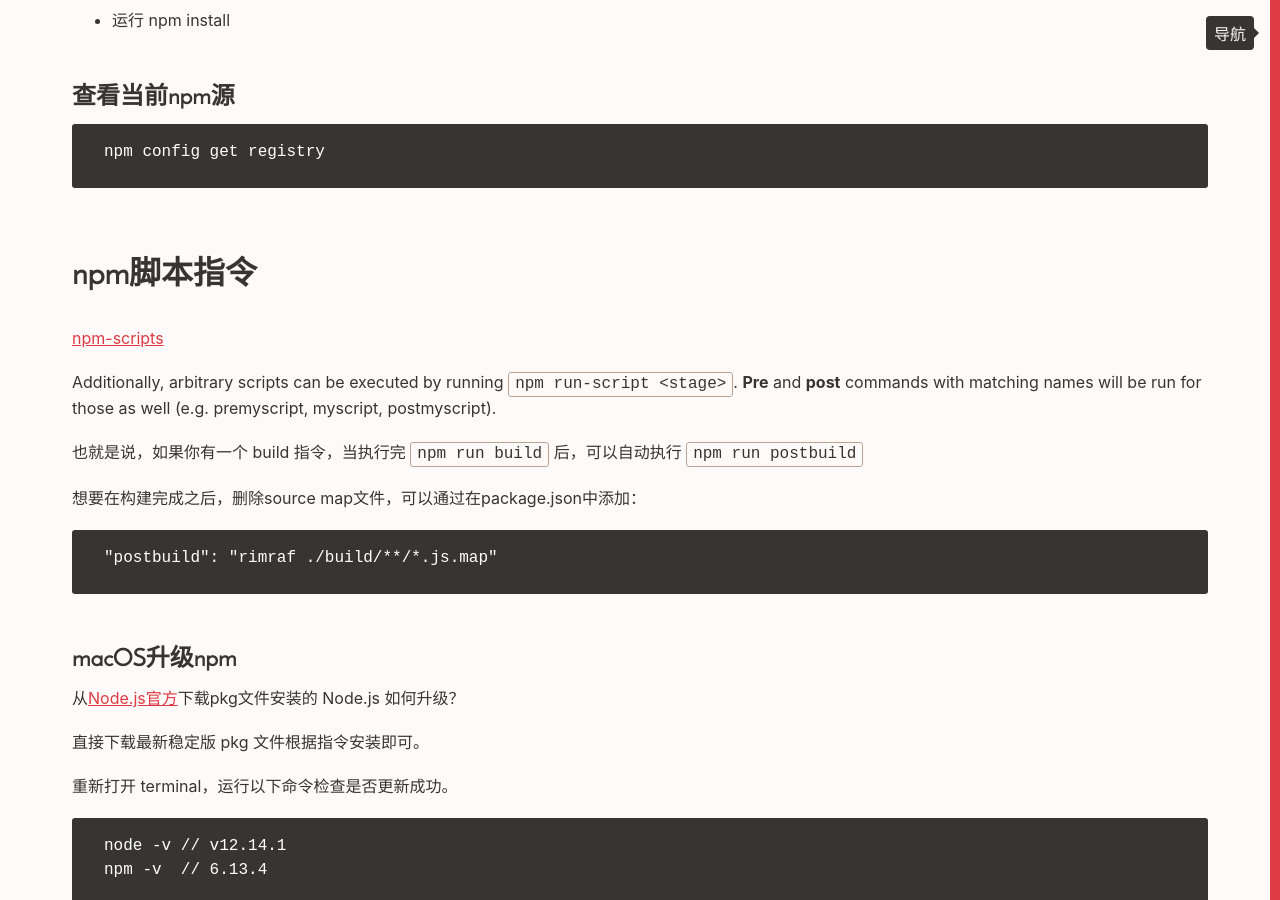
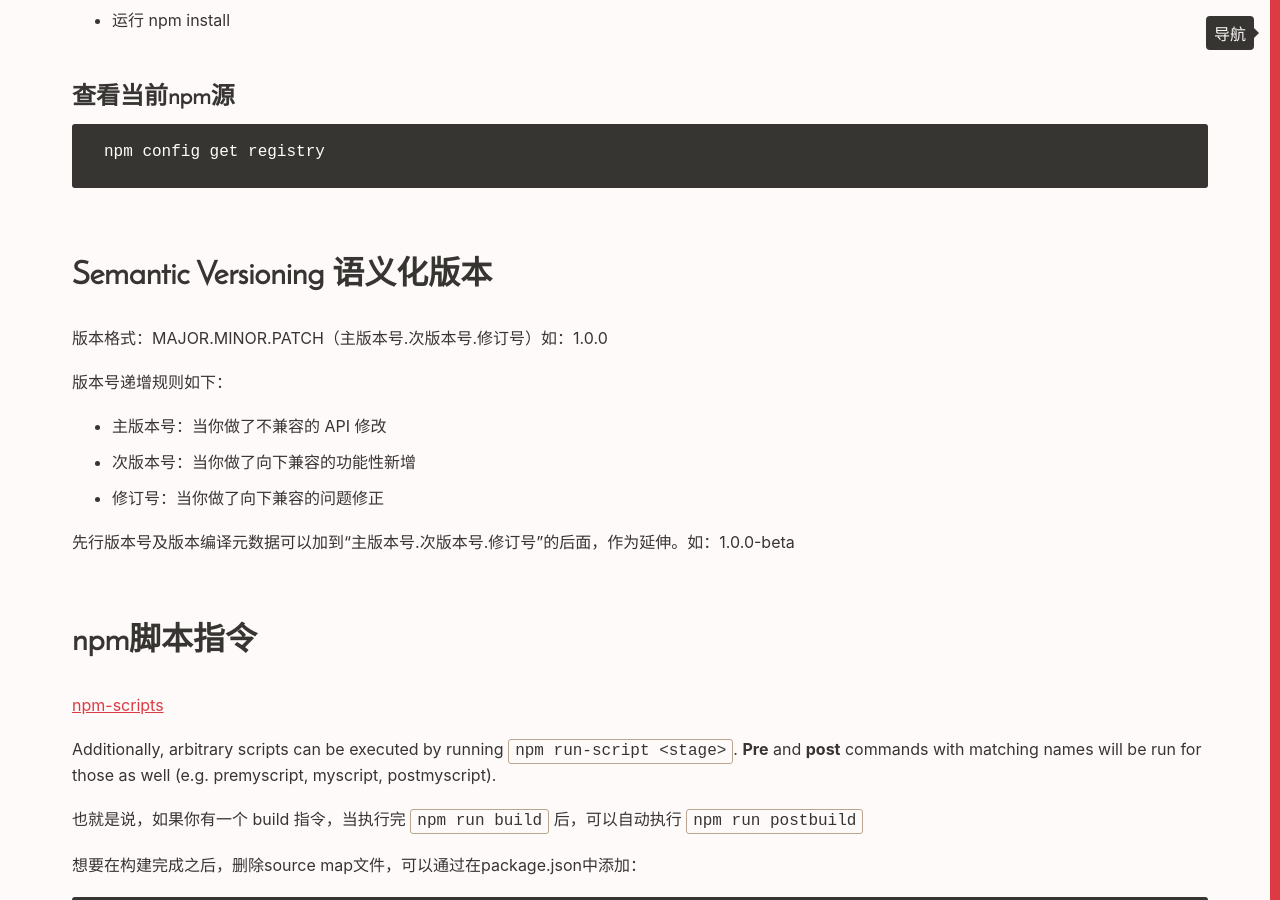
Before and after one commit to Vivi-wu/dive-into-web, a Jekyll site: the page built from _posts/2019-07-22-NPM-tips.markdown, in a window 1280 px wide and 900 px high, scrolled down 340 px. Built offline with Jekyll 4.4.1, drawn with Linux system fonts in a browser that asks for light colours.

Commit message:
update blog for git、shell and semantic versioning

```diff
--- a/_posts/2014-04-04-Git-commands.markdown
+++ b/_posts/2014-04-04-Git-commands.markdown
@@ -10,6 +10,10 @@ category: Other
 
     git config --global user.name "Vivienne"
     git config --global user.email vivienne@example.com
+    git config --global alias.ck checkout
+    git config --global alias.m merge
+    git config --global alias.pl pull
+    git config --global alias.ps push
 
 可在 `～/.gitconfig` 文件里查看 Git 全局配置。
 
--- a/_posts/2015-06-22-Autocomplete-Git-branch-name.markdown
+++ b/_posts/2015-06-22-Autocomplete-Git-branch-name.markdown
@@ -40,7 +40,7 @@ Mac 上用 `Tab` 键不能自动补全 Git 分支名称，每次都要手动输
         alias gc='git commit'
         alias ga='git add'
         alias gd='git diff'
-        alias gck='git checkout'
+        alias gm='git merge'
         alias gplm='git pull origin master'
         alias gpsm='git push origin master'
         alias gplt='git pull origin test'
--- a/_posts/2019-07-22-NPM-tips.markdown
+++ b/_posts/2019-07-22-NPM-tips.markdown
@@ -17,6 +17,18 @@ npm config get registry
 
 <!--more-->
 
+## Semantic Versioning 语义化版本
+
+版本格式：MAJOR.MINOR.PATCH（主版本号.次版本号.修订号）如：1.0.0
+
+版本号递增规则如下：
+
++ 主版本号：当你做了不兼容的 API 修改
++ 次版本号：当你做了向下兼容的功能性新增
++ 修订号：当你做了向下兼容的问题修正
+
+先行版本号及版本编译元数据可以加到“主版本号.次版本号.修订号”的后面，作为延伸。如：1.0.0-beta
+
 ## npm脚本指令
 
 [npm-scripts](https://docs.npmjs.com/misc/scripts)
@@ -30,6 +42,7 @@ Additionally, arbitrary scripts can be executed by running `npm run-script <stag
     "postbuild": "rimraf ./build/**/*.js.map"
 
 ### macOS升级npm
+
 从[Node.js官方](https://nodejs.org/zh-cn/)下载pkg文件安装的 Node.js 如何升级？
 
 直接下载最新稳定版 pkg 文件根据指令安装即可。
--- a/_posts/2020-09-09-Web-developer-last-and-first-day.markdown
+++ b/_posts/2020-09-09-Web-developer-last-and-first-day.markdown
@@ -44,6 +44,8 @@ shift+command+p，唤起 Package Control，安装完毕后，选择 Package Cont
 
 编辑器设置：Code-》Preferences-〉Settings：Word Wrap，改为 On（自动换行显示），Tab Size 改为 2（以两个spaces缩进）
 
+格式化相关：勾选 Format On Save、Format On Type、Trim Trailing Whitespace
+
 ### SSH Key
 
 公司代码库设置里找到添加 SSH Key 的地方，根据提示在本地生成新的 public SSH Key。命名规则：电脑+公司邮箱
--- a/_posts/2020-09-26-React-Native.markdown
+++ b/_posts/2020-09-26-React-Native.markdown
@@ -5,3 +5,4 @@ category: JavaScript
 
 1.代码修改完，在simulator模拟器中 cmd + R 刷新，才能看到代码生效
 2.模拟器里开启 Remote JS Debugging，在默认浏览器里新开tab（React Native Debugger），在开发者工具里就可以看到 console 输出了
+3.使用 xcode 打开 ios 项目，等待扫描项目文件结束（时间长短与项目代码量有关）选择一个模拟器。在 RN 项目根目录下，新建 ios 文件夹，将 ios 项目代码移动到此文件夹中。启动 RN 项目，xcode 中点运行，将自动打开模拟器中的 app
```
Also changed, not shown: _posts/2020-04-08-Terminal-tips-Shell-command.markdown (+12 -0 lines).
